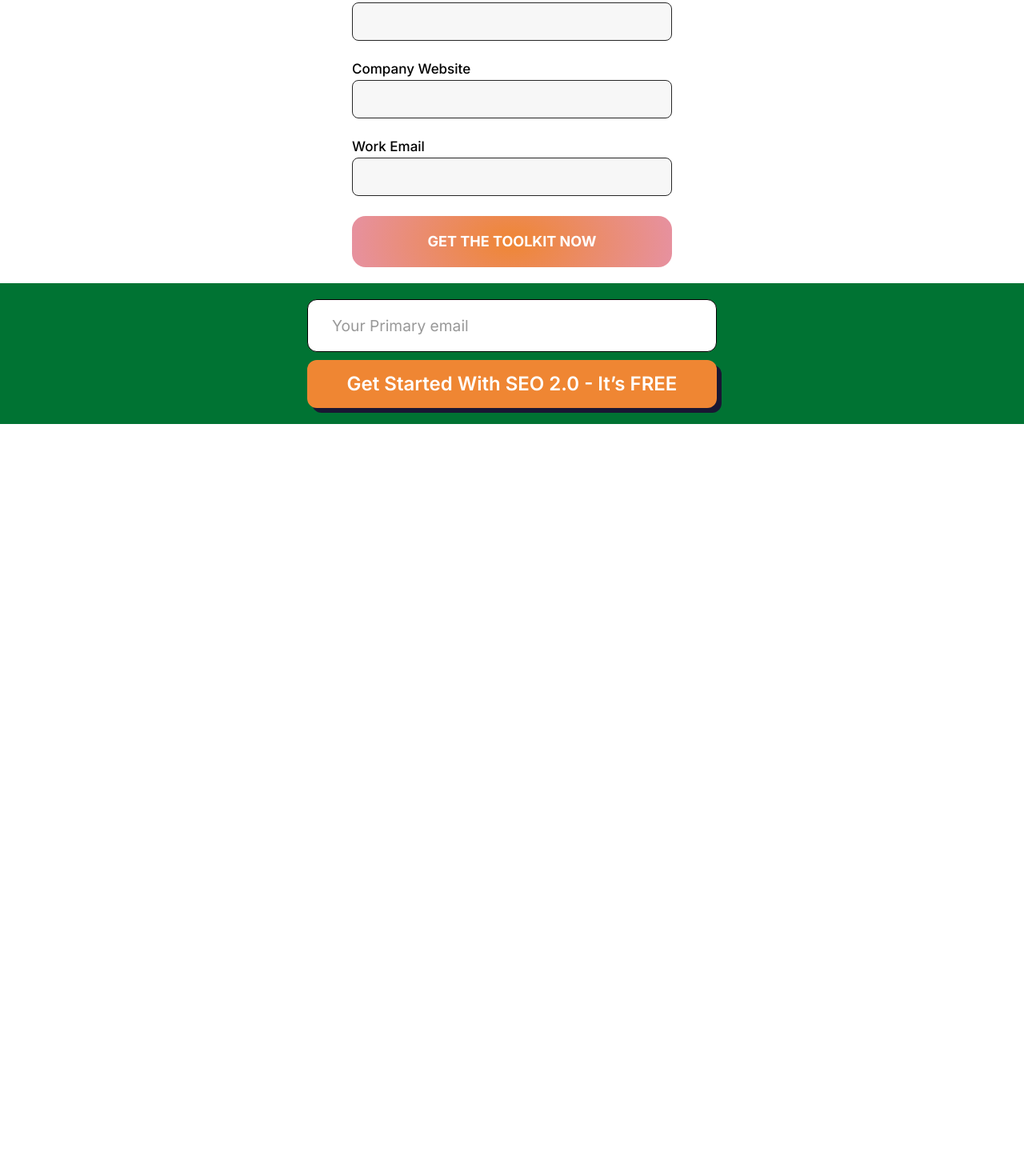
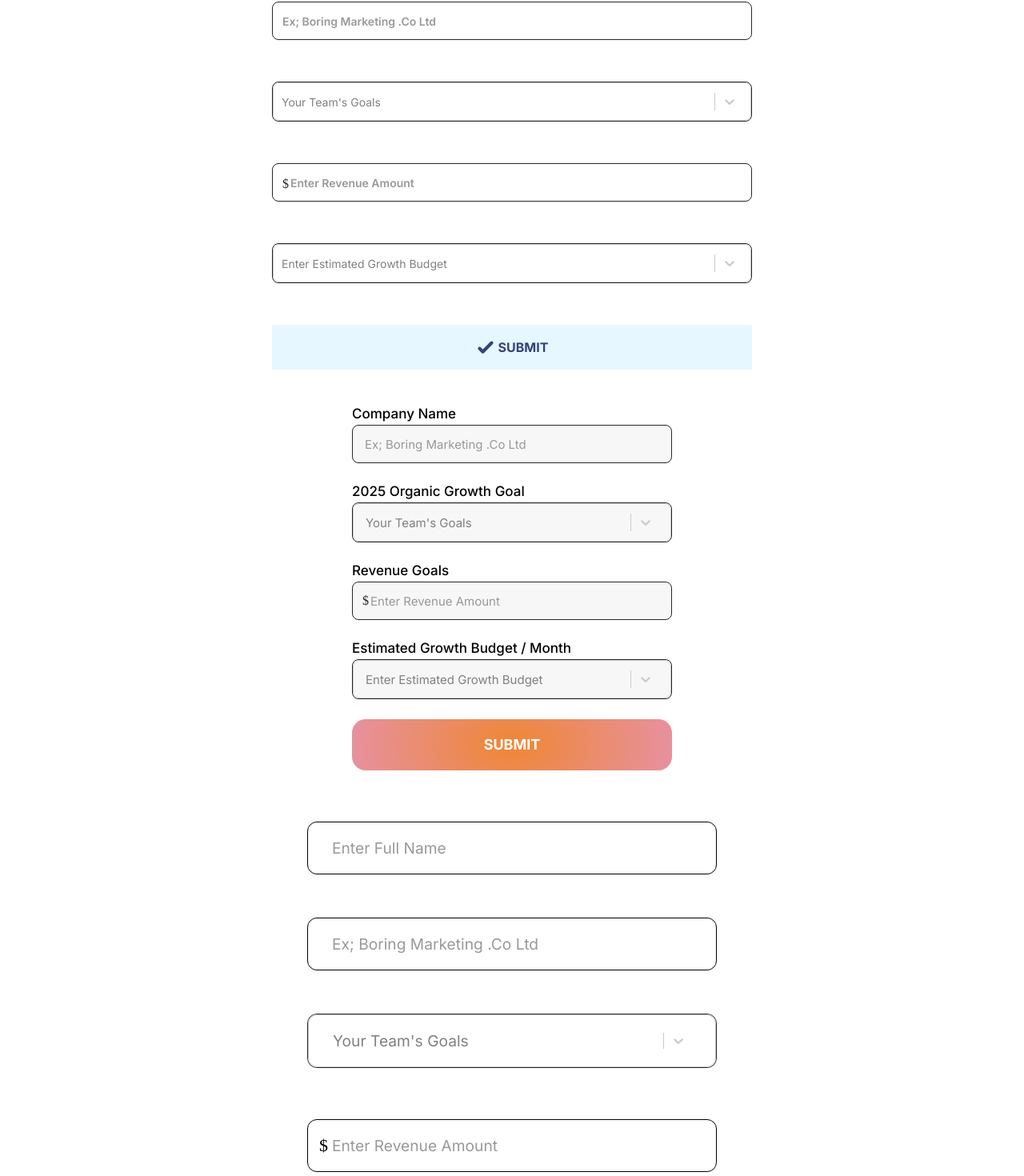
Before and after one commit to JustPrystal/boring-marketing-form, a React (Vite) app: page / in a window 1280 px wide. Shown: the part 754-2224 px from the top of the page at 80% size. Before the commit the page ends 1284 px from the top, so only its background shows below. Built offline with nearby package versions, Linux system fonts and the light colour scheme; a web font is replaced by a local one.

Commit message:
styles and iframe added

```diff
--- a/src/assets/sass/components/_form.scss
+++ b/src/assets/sass/components/_form.scss
@@ -1,5 +1,5 @@
 .form-1{
-    background-color: var(--darkBrown);
+    // background-color: var(--darkBrown);
     .select-input{
         .custom__control{
             .custom__value-container{
@@ -34,7 +34,7 @@
     }
 }
 .keyword-ranking-form{
-    background-color: var(--blue);
+    // background-color: var(--blue);
     .btn-wrap{
         .submit-btn{
             background-color: var(--lightBlue);
@@ -78,7 +78,6 @@
         .form-wrap{
             display: flex;
             justify-content: center;
-            padding: 20px;
             .form{
                 display: flex;
                 flex-direction: column;
@@ -214,21 +213,13 @@
                         line-height: 1.5;
                     }
                     .money-input-wrap{
-                        margin: 0 0 4px;
-                        position: relative;
                         &::before{
-                            content: "$";
-                            width: 100%;
-                            height: 100%;
-                            position: absolute;
-                            top: 16px;
                             left: 13px;
                             color: var(--lightBlack);
-                            pointer-events: none;
                         }
                         .input{
-                            margin: 0;
                             padding-left: 22px;
+                            color: #000 !important;
                         }
                     }
                 }
@@ -261,14 +252,14 @@
     }
 }
 .form-2{
-    background-color: var(--green);
+    // background-color: var(--green);
     .inner{
         max-width: 1280px;
         margin: 0 auto;
         .form-wrap{
             display: flex;
             justify-content: center;
-            padding: 20px;
+            // padding: 20px;
             .form{
                 display: flex;
                 flex-direction: column;
@@ -277,6 +268,7 @@
                 .form-group{
                     display: flex;
                     flex-direction: column;
+                    margin-bottom: 10px;
                     .input-label{
                         padding: 14px 0 0px;
                         font-size: 19.2px;
@@ -291,7 +283,6 @@
                         padding: 20px 30px;
                         font-size: 19.2px;
                         font-family: "Inter", sans-serif;
-                        margin-bottom: 10px;
                         width: 100%;
 
                         &:focus{
@@ -408,22 +399,14 @@
                         margin-bottom: 10px;
                     }
                     .money-input-wrap{
-                        margin: 0 0 10px;
-                        position: relative;
                         &::before{
-                            content: "$";
-                            width: 100%;
-                            height: 100%;
-                            position: absolute;
-                            top: 22px;
-                            left: 32px;
+                            left: 15px;
+                            font-size: 22px;
                             color: var(--black);
-                            pointer-events: none;
-                            font-size: 19.2px;
                         }
                         .input{
-                            margin: 0;
-                            padding-left: 44px;
+                            padding-left: 30px;
+                            color: #000000 !important;
                         }
                     }
                 }
@@ -460,7 +443,7 @@
     }
 }
 .form-3{
-    background-color: var(--white);
+    // background-color: var(--white);
     .inner{
         max-width: 1280px;
         margin: 0 auto;
@@ -606,17 +589,12 @@
                     .money-input-wrap{
                         position: relative;
                         &::before{
-                            content: "$";
-                            width: 100%;
-                            height: 100%;
-                            position: absolute;
-                            top: 16px;
                             left: 13px;
                             color: var(--lightBlack);
-                            pointer-events: none;
                         }
                         .input{
                             margin: 0;
+                            color: #000 !important;
                             padding-left: 22px;
                         }
                     }
@@ -667,17 +645,17 @@
                             font-size: 16px;
                             padding: 16px 24px;
                         }
-                        .money-input-wrap{
-                            &::before{
-                                top: 19px;
-                                left: 25px;
-                                font-size: 16px;
-                            }
-                            .input{
-                                margin: 0;
-                                padding-left: 34px;
-                            }
-                        }
+                        // .money-input-wrap{
+                        //     &::before{
+                        //         top: 19px;
+                        //         left: 25px;
+                        //         font-size: 16px;
+                        //     }
+                        //     .input{
+                        //         margin: 0;
+                        //         padding-left: 34px;
+                        //     }
+                        // }
                         .error-message{
                             font-size: 16px;
                         }
@@ -714,16 +692,16 @@
                             min-height: 40px;
                             padding: 0 12px;
                         }
-                        .money-input-wrap{
-                            &::before{
-                                top: 12px;
-                                left: 12px;
-                            }
-                            .input{
-                                margin: 0;
-                                padding-left: 22px;
-                            }
-                        }
+                        // .money-input-wrap{
+                        //     &::before{
+                        //         top: 12px;
+                        //         left: 12px;
+                        //     }
+                        //     .input{
+                        //         margin: 0;
+                        //         padding-left: 22px;
+                        //     }
+                        // }
                         .select-input{
                             .custom__control{
                                 padding: 0px 10px;
@@ -747,3 +725,21 @@
         }
     }
 }
+.money-input-wrap{
+    position: relative;
+    &::before{
+        content: "$";
+        width: 100%;
+        top: 50%;
+        transform: translateY(-50%);
+        position: absolute;
+        color: var(--lightBlack);
+        pointer-events: none;
+        @media (max-width:767px) {
+            font-size: 16px;
+        }
+    }
+    .input{
+        margin: 0;
+    }
+}
--- a/src/main.jsx
+++ b/src/main.jsx
@@ -309,7 +309,7 @@
 
 /*forms*/
 function Form() {
-  const [tab, setTab] = useState(0);
+  const [tab, setTab] = useState(1);
   const [urls, setUrls] = useState([]);
 
   function handleTabChange(tab) {
@@ -439,7 +439,7 @@
   );
 }
 function KeywordRankingForm() {
-  const [tab, setTab] = useState(0);
+  const [tab, setTab] = useState(1);
 
   const formSchema = yup.object({
     url: yup.string().url("Please enter a valid URL.").required("URL is required."),
@@ -569,7 +569,7 @@
   );
 }
 function ToolkitForm() {
-  const [tab, setTab] = useState(0);
+  const [tab, setTab] = useState(1);
   const [urls, setUrls] = useState([]);
 
   const formSchema = yup.object({
@@ -688,7 +688,7 @@
   );
 }
 function SEOCourseForm() {
-  const [tab, setTab] = useState(0);
+  const [tab, setTab] = useState(1);
 
   const formSchema = yup.object({
     email: yup.string().email("Please enter a valid email address.").required("Email is required."),
```
